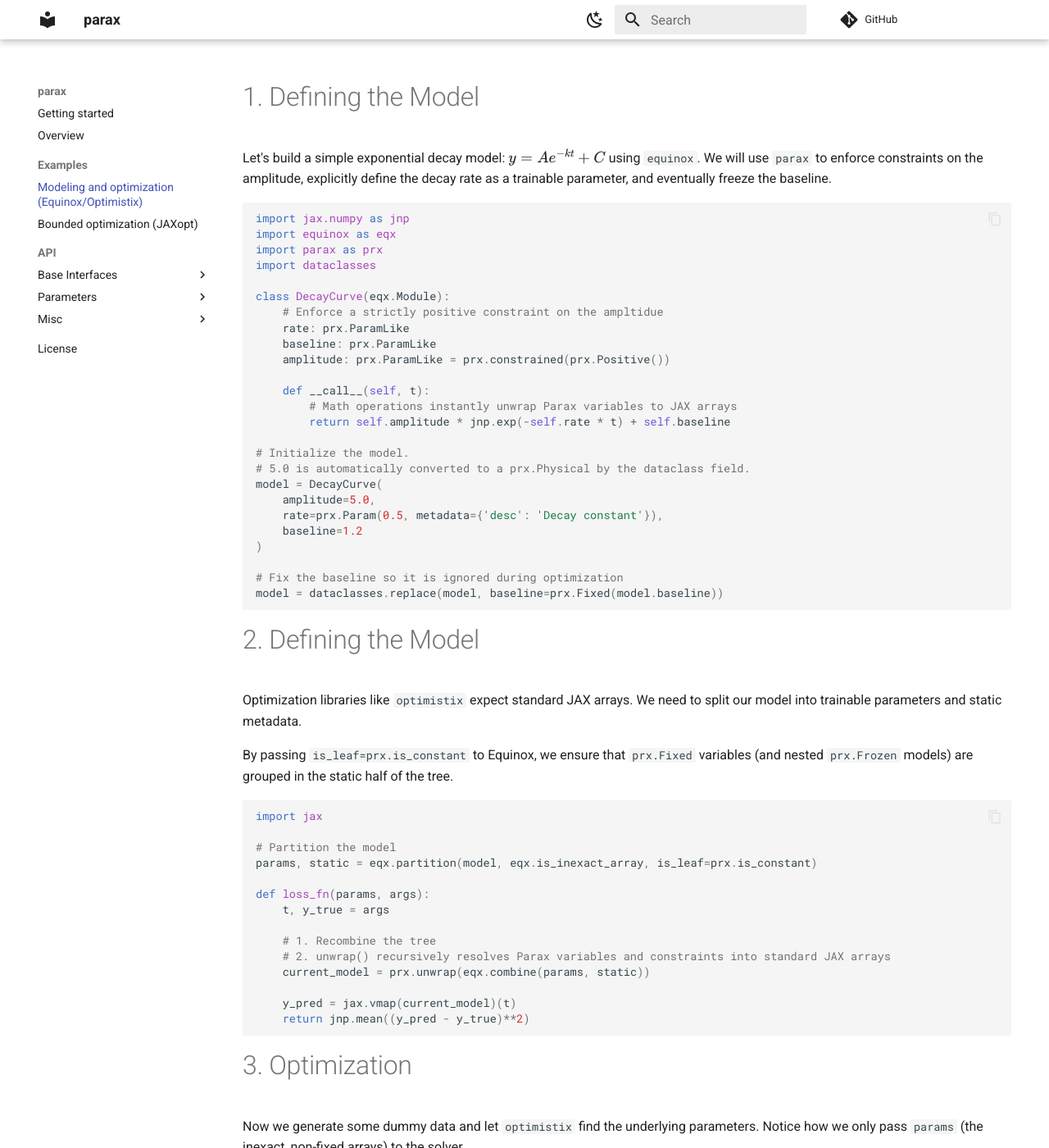
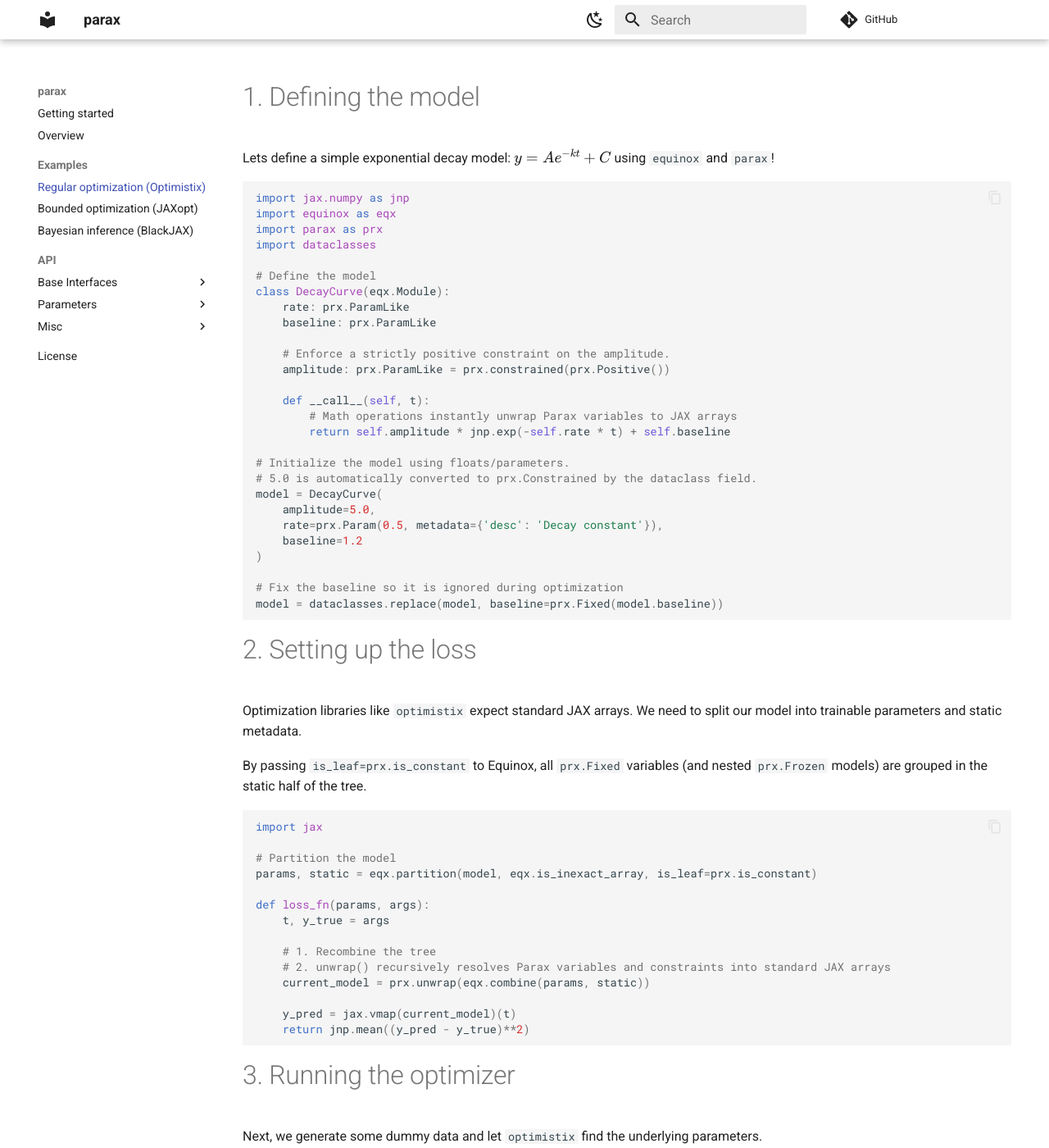
Before and after one commit to gvcallen/parax, an MkDocs documentation site: the page built from docs/examples/modeling_and_optimization.md, in a window 1280 px wide and 1400 px high. Shown: the whole window at 82% size. Built offline with MkDocs 1.6.1 and Material for MkDocs 9.7.7, drawn with Linux system fonts in a browser that asks for light colours; comment, search, counter and statistics services are not loaded; some of the changed text lies outside the part shown.

Commit message:
Added Bayesian inference example

````diff
--- a/docs/examples/modeling_and_optimization.md
+++ b/docs/examples/modeling_and_optimization.md
@@ -1,6 +1,6 @@
-# 1. Defining the Model
+# 1. Defining the model
 
-Let's build a simple exponential decay model: $y = A e^{-kt} + C$ using `equinox`. We will use `parax` to enforce constraints on the amplitude, explicitly define the decay rate as a trainable parameter, and eventually freeze the baseline.
+Lets define a simple exponential decay model: $y = A e^{-kt} + C$ using `equinox` and `parax`!
 
 ```python
 import jax.numpy as jnp
@@ -8,18 +8,20 @@ import equinox as eqx
 import parax as prx
 import dataclasses
 
+# Define the model
 class DecayCurve(eqx.Module):
-    # Enforce a strictly positive constraint on the ampltidue
     rate: prx.ParamLike
     baseline: prx.ParamLike
+
+    # Enforce a strictly positive constraint on the amplitude.
     amplitude: prx.ParamLike = prx.constrained(prx.Positive())
 
     def __call__(self, t):
         # Math operations instantly unwrap Parax variables to JAX arrays
         return self.amplitude * jnp.exp(-self.rate * t) + self.baseline
 
-# Initialize the model.
-# 5.0 is automatically converted to a prx.Physical by the dataclass field.
+# Initialize the model using floats/parameters.
+# 5.0 is automatically converted to prx.Constrained by the dataclass field.
 model = DecayCurve(
     amplitude=5.0,
     rate=prx.Param(0.5, metadata={'desc': 'Decay constant'}),
@@ -30,11 +32,11 @@ model = DecayCurve(
 model = dataclasses.replace(model, baseline=prx.Fixed(model.baseline))
 ```
 
-# 2. Defining the Model
+# 2. Setting up the loss
 
 Optimization libraries like `optimistix` expect standard JAX arrays. We need to split our model into trainable parameters and static metadata.
 
-By passing `is_leaf=prx.is_constant` to Equinox, we ensure that `prx.Fixed` variables (and nested `prx.Frozen` models) are grouped in the static half of the tree.
+By passing `is_leaf=prx.is_constant` to Equinox, all `prx.Fixed` variables (and nested `prx.Frozen` models) are grouped in the static half of the tree.
 
 <!-- pytest-codeblocks:cont -->
 ```python
@@ -54,15 +56,15 @@ def loss_fn(params, args):
     return jnp.mean((y_pred - y_true)**2)
 ```
 
-# 3. Optimization
+# 3. Running the optimizer
 
-Now we generate some dummy data and let `optimistix` find the underlying parameters. Notice how we only pass `params` (the inexact, non-fixed arrays) to the solver.
+Next, we generate some dummy data and let `optimistix` find the underlying parameters.
 
 <!-- pytest-codeblocks:cont -->
 ```python
 import optimistix as optx
 
-# Generate dummy data with an underlying amplitude of 2.0 and rate of 1.0
+# Generate dummy data (amplitude=2.0, rate=1.0)
 t_data = jnp.linspace(0, 5, 100)
 y_data = 2.0 * jnp.exp(-1.0 * t_data) + 1.2
 
--- a/mkdocs.yml
+++ b/mkdocs.yml
@@ -51,8 +51,9 @@ nav:
   - Getting started: index.md
   - Overview: overview.md
   - Examples:
-    - Modeling and optimization (Equinox/Optimistix): examples/modeling_and_optimization.md
+    - Regular optimization (Optimistix): examples/modeling_and_optimization.md
     - Bounded optimization (JAXopt): examples/bounded_optimization.md
+    - Bayesian inference (BlackJAX): examples/bayesian_inference.md
   - API:
     - Base Interfaces:
       - Constant: api/constant.md
````
Also changed, not shown: README.md (+10 -2 lines), docs/examples/bayesian_inference.md (added, +146 -0 lines), docs/examples/bounded_optimization.md (+4 -4 lines), 3 other files.
